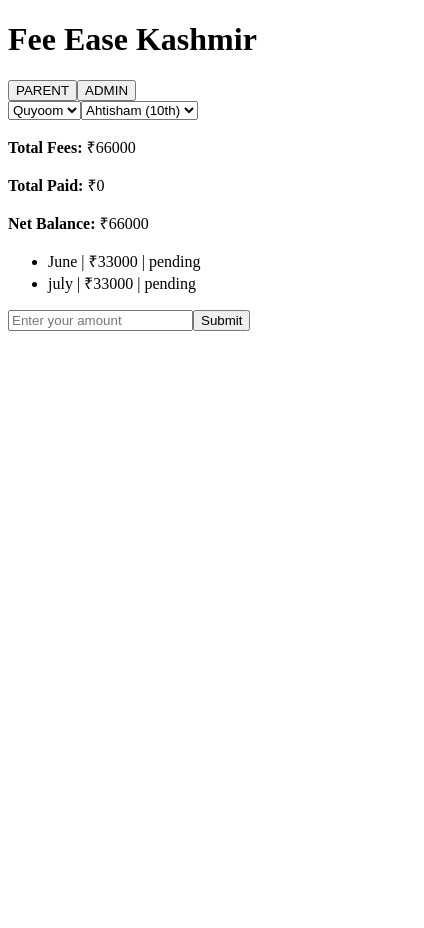
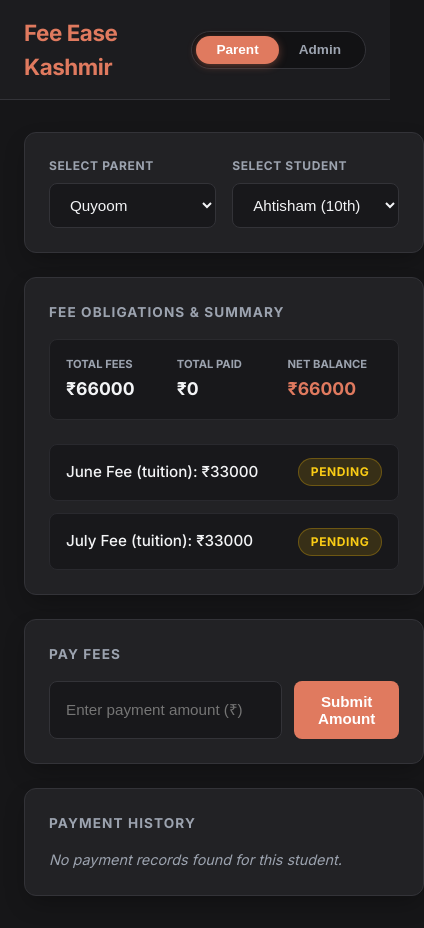
Before and after one commit to Ahtisham-1/fee-ease-react, a React (Vite) app: page / in a window 390 px wide. Shown: the whole page, 424 px wide, since content can reach past the window. Before the commit the page ends 844 px from the top, so only its background shows below. Built offline with nearby package versions, Linux system fonts and the light colour scheme.

Commit message:
style: apply modern dark mode theme and responsive grid layout

```diff
--- a/src/App.tsx
+++ b/src/App.tsx
@@ -52,7 +52,7 @@ const feeObligations = [
     id: "f2",
     studentId: "s1",
     feeAmount: 33000,
-    month: "july",
+    month: "July",
     feeType: "tuition",
     feeStatus: "pending",
   },
@@ -73,6 +73,7 @@ const feeObligations = [
     feeStatus: "paid",
   },
 ];
+
 function App() {
   const [role, setRole] = useState<Role>("parent");
   const [selectedParent, setSelectedParent] = useState("p1");
@@ -90,11 +91,11 @@ function App() {
       minute: "2-digit",
       hour12: true,
     });
-    // Format and fix the AM/PM spacing
+
     const result = formatter
       .format(date)
-      .replace(" am", "AM")
-      .replace(" pm", "PM");
+      .replace(" am", " AM")
+      .replace(" pm", " PM");
 
     const paymentObject = {
       id: `pay-${Date.now()}`,
@@ -125,6 +126,7 @@ function App() {
     );
     setSelectedStudent(filteredStudent[0].id);
   }
+
   const totalFees = filteredFeeObligations.reduce(
     (acc, curr) => acc + curr.feeAmount,
     0,
@@ -136,8 +138,13 @@ function App() {
   const currentNetBalance = totalFees - totalPaid;
 
   return (
-    <>
+    <div className="app-container">
       <Header activeRole={role} onSelectRole={setRole} />
+
+      <main className="main-content">
+        {role === "parent" ? (
+          <div className="parent-grid">
+            <div className="column-left">
               <ParentStudentSelector
                 parents={parents}
                 students={filteredStudents}
@@ -150,13 +157,26 @@ function App() {
                 feeObligation={filteredFeeObligations}
                 payments={filteredPayments}
               />
-
               <PayFeesForm
                 onSubmitPayment={handlePaymentSubmit}
                 netbalance={currentNetBalance}
               />
+            </div>
+
+            <div className="column-right">
               <PaymentHistory payments={filteredPayments} />
-    </>
+            </div>
+          </div>
+        ) : (
+          <div className="card">
+            <div className="card-title">ADMIN DASHBOARD</div>
+            <p style={{ color: "var(--text-secondary)" }}>
+              Admin Dashboard components coming next...
+            </p>
+          </div>
+        )}
+      </main>
+    </div>
   );
 }
 
--- a/src/components/FeeDetail.tsx
+++ b/src/components/FeeDetail.tsx
@@ -30,30 +30,40 @@ function FeeDetail({ feeObligation, payments }: FeeDetailProps) {
   let remainingMoney = totalPaid;
 
   return (
-    <div>
-      <div>
-        <p>
-          <strong>Total Fees:</strong> ₹{totalFees}
-        </p>
+    <div className="card">
+      <div className="card-title">FEE OBLIGATIONS & SUMMARY</div>
 
-        <p>
-          <strong>Total Paid:</strong> ₹{totalPaid}
-        </p>
+      <div className="summary-stats">
+        <div className="stat-box">
+          <span className="stat-label">TOTAL FEES</span>
+          <span className="stat-value">₹{totalFees}</span>
+        </div>
+        <div className="stat-box">
+          <span className="stat-label">TOTAL PAID</span>
+          <span className="stat-value">₹{totalPaid}</span>
+        </div>
+        <div className="stat-box">
+          <span className="stat-label">NET BALANCE</span>
+          <span className="stat-value balance">₹{netBalance}</span>
+        </div>
+      </div>
 
-        <p>
-          <strong>Net Balance:</strong> ₹{netBalance}
-        </p>
-      </div>
-      <ul>
+      <ul className="month-list">
         {feeObligation.map((list) => {
           const isPaid = remainingMoney >= list.feeAmount;
           if (isPaid) {
             remainingMoney = remainingMoney - list.feeAmount;
           }
           const currentStatus = isPaid ? "paid" : "pending";
+
           return (
-            <li key={list.id}>
-              {list.month} | ₹{list.feeAmount} | {currentStatus}
+            <li key={list.id} className="month-item">
+              <span className="month-info">
+                {list.month} Fee ({list.feeType}): ₹{list.feeAmount}
+              </span>
+              <span className={`status-badge ${currentStatus}`}>
+                {currentStatus}
+              </span>
             </li>
           );
         })}
--- a/src/components/Header.tsx
+++ b/src/components/Header.tsx
@@ -4,13 +4,28 @@ export interface HeaderProps {
   activeRole: Role;
   onSelectRole: (role: Role) => void;
 }
+
 function Header({ activeRole, onSelectRole }: HeaderProps) {
   return (
-    <>
-      <h1>Fee Ease Kashmir</h1>
-      <button onClick={() => onSelectRole("parent")}>PARENT</button>
-      <button onClick={() => onSelectRole("admin")}>ADMIN</button>
-    </>
+    <header className="header-bar">
+      <div className="header-inner">
+        <h1 className="header-title">Fee Ease Kashmir</h1>
+        <div className="role-switcher">
+          <button
+            className={`role-btn ${activeRole === "parent" ? "active" : ""}`}
+            onClick={() => onSelectRole("parent")}
+          >
+            Parent
+          </button>
+          <button
+            className={`role-btn ${activeRole === "admin" ? "active" : ""}`}
+            onClick={() => onSelectRole("admin")}
+          >
+            Admin
+          </button>
+        </div>
+      </div>
+    </header>
   );
 }
 
--- a/src/components/ParentStudentSelector.tsx
+++ b/src/components/ParentStudentSelector.tsx
@@ -2,12 +2,14 @@ export interface Parent {
   id: string;
   name: string;
 }
+
 export interface Student {
   id: string;
   name: string;
   parentId: string;
   gradeName: string;
 }
+
 export interface ParentStudentSelectorProps {
   parents: Parent[];
   students: Student[];
@@ -16,7 +18,6 @@ export interface ParentStudentSelectorProps {
   onSelectParent: (parentId: string) => void;
   onSelectStudent: (studentId: string) => void;
 }
-
 
 function ParentStudentSelector({
   parents,
@@ -27,9 +28,12 @@ function ParentStudentSelector({
   onSelectStudent,
 }: ParentStudentSelectorProps) {
   return (
-    <>
-      <div>
+    <div className="card">
+      <div className="selector-group">
+        <div className="selector-field">
+          <label className="selector-label">SELECT PARENT</label>
           <select
+            className="custom-select"
             value={selectedParentId}
             onChange={(e) => onSelectParent(e.target.value)}
           >
@@ -39,8 +43,12 @@ function ParentStudentSelector({
               </option>
             ))}
           </select>
+        </div>
 
+        <div className="selector-field">
+          <label className="selector-label">SELECT STUDENT</label>
           <select
+            className="custom-select"
             value={selectedStudentId}
             onChange={(e) => onSelectStudent(e.target.value)}
           >
@@ -51,7 +59,8 @@ function ParentStudentSelector({
             ))}
           </select>
         </div>
-    </>
+      </div>
+    </div>
   );
 }
 
--- a/src/components/PayFeesForm.tsx
+++ b/src/components/PayFeesForm.tsx
@@ -1,10 +1,12 @@
 import { useState } from "react";
+
 export interface Payment {
   amount: number;
   dateTime: string;
   belongsTo: string;
   id: string;
 }
+
 export interface PayFeesFormProps {
   onSubmitPayment: (amount: number) => void;
   netbalance: number;
@@ -26,19 +28,24 @@ function PayFeesForm({ onSubmitPayment, netbalance }: PayFeesFormProps) {
       setInputAmount("");
     }
   }
+
   return (
-    <>
-      <form onSubmit={handlePayment}>
+    <div className="card">
+      <div className="card-title">PAY FEES</div>
+      <form onSubmit={handlePayment} className="pay-form">
         <input
           type="number"
-          placeholder="Enter your amount"
+          className="pay-input"
+          placeholder="Enter payment amount (₹)"
           value={inputAmount}
           onChange={(e) => setInputAmount(e.target.value)}
         />
-
-        <button>Submit</button>
+        <button type="submit" className="pay-btn">
+          Submit Amount
+        </button>
       </form>
-    </>
+    </div>
   );
 }
+
 export default PayFeesForm;
--- a/src/components/PaymentHistory.tsx
+++ b/src/components/PaymentHistory.tsx
@@ -1,4 +1,3 @@
-import PayFeesForm from "./PayFeesForm";
 import type { Payment } from "../components/PayFeesForm";
 
 interface PaymentHistoryProps {
@@ -7,17 +6,22 @@ interface PaymentHistoryProps {
 
 function PaymentHistory({ payments }: PaymentHistoryProps) {
   return (
-    <>
-      <div>
-        <ul>
-          {payments.map((items) => (
-            <li key={items.id}>
-              Payment History: Rs:{items.amount} | {items.dateTime}
+    <div className="card">
+      <div className="card-title">PAYMENT HISTORY</div>
+      {payments.length === 0 ? (
+        <p className="empty-history">No payment records found for this student.</p>
+      ) : (
+        <ul className="history-list">
+          {payments.map((item) => (
+            <li key={item.id} className="history-item">
+              <span className="history-amount">₹{item.amount}</span>
+              <span className="history-date">{item.dateTime}</span>
             </li>
           ))}
         </ul>
-      </div>
-    </>
+      )}
+    </div>
   );
 }
+
 export default PaymentHistory;
--- a/src/index.css
+++ b/src/index.css
@@ -1 +1,326 @@
-/* @import "tailwindcss"; */
+@import url('https://fonts.googleapis.com/css2?family=Inter:wght@400;500;600;700&display=swap');
+
+:root {
+  --bg-color: #161618;
+  --card-bg: #222225;
+  --card-border: #333338;
+  --accent-color: #e07a5f;
+  --accent-hover: #f28f79;
+  --text-primary: #f3f4f6;
+  --text-secondary: #9ca3af;
+  --success-color: #22c55e;
+  --warning-color: #eab308;
+  --radius: 12px;
+}
+
+* {
+  box-sizing: border-box;
+  margin: 0;
+  padding: 0;
+}
+
+body {
+  background-color: var(--bg-color);
+  color: var(--text-primary);
+  font-family: 'Inter', system-ui, -apple-system, BlinkMacSystemFont, sans-serif;
+  min-height: 100vh;
+  line-height: 1.5;
+}
+
+/* Layout */
+.app-container {
+  min-height: 100vh;
+  display: flex;
+  flex-direction: column;
+}
+
+.main-content {
+  max-width: 1200px;
+  width: 100%;
+  margin: 0 auto;
+  padding: 2rem 1.5rem;
+}
+
+.parent-grid {
+  display: grid;
+  grid-template-columns: 1fr 1fr;
+  gap: 1.5rem;
+}
+
+@media (max-width: 850px) {
+  .parent-grid {
+    grid-template-columns: 1fr;
+  }
+}
+
+.column-left {
+  display: flex;
+  flex-direction: column;
+  gap: 1.5rem;
+}
+
+.column-right {
+  display: flex;
+  flex-direction: column;
+  gap: 1.5rem;
+}
+
+/* Card Styling */
+.card {
+  background-color: var(--card-bg);
+  border: 1px solid var(--card-border);
+  border-radius: var(--radius);
+  padding: 1.5rem;
+  box-shadow: 0 10px 25px -5px rgba(0, 0, 0, 0.3);
+  transition: transform 0.2s ease, border-color 0.2s ease;
+}
+
+.card-title {
+  font-size: 0.85rem;
+  font-weight: 700;
+  text-transform: uppercase;
+  letter-spacing: 0.08em;
+  color: var(--text-secondary);
+  margin-bottom: 1rem;
+}
+
+/* Header Component */
+.header-bar {
+  background-color: #1c1c1f;
+  border-bottom: 1px solid var(--card-border);
+  padding: 1rem 1.5rem;
+}
+
+.header-inner {
+  max-width: 1200px;
+  margin: 0 auto;
+  display: flex;
+  justify-content: space-between;
+  align-items: center;
+}
+
+.header-title {
+  font-size: 1.4rem;
+  font-weight: 700;
+  color: var(--accent-color);
+  letter-spacing: -0.02em;
+}
+
+.role-switcher {
+  display: flex;
+  background-color: #121214;
+  padding: 4px;
+  border-radius: 9999px;
+  border: 1px solid var(--card-border);
+}
+
+.role-btn {
+  background: transparent;
+  border: none;
+  color: var(--text-secondary);
+  padding: 0.4rem 1.25rem;
+  border-radius: 9999px;
+  font-weight: 600;
+  font-size: 0.85rem;
+  cursor: pointer;
+  transition: all 0.2s ease;
+}
+
+.role-btn.active {
+  background-color: var(--accent-color);
+  color: #ffffff;
+  box-shadow: 0 2px 8px rgba(224, 122, 95, 0.4);
+}
+
+/* Selector Component */
+.selector-group {
+  display: flex;
+  gap: 1rem;
+}
+
+.selector-field {
+  flex: 1;
+  display: flex;
+  flex-direction: column;
+  gap: 0.5rem;
+}
+
+.selector-label {
+  font-size: 0.75rem;
+  font-weight: 700;
+  text-transform: uppercase;
+  color: var(--text-secondary);
+  letter-spacing: 0.05em;
+}
+
+.custom-select {
+  width: 100%;
+  background-color: #18181b;
+  border: 1px solid var(--card-border);
+  color: var(--text-primary);
+  padding: 0.75rem 1rem;
+  border-radius: 8px;
+  font-size: 0.95rem;
+  outline: none;
+  cursor: pointer;
+  transition: border-color 0.2s ease;
+}
+
+.custom-select:focus {
+  border-color: var(--accent-color);
+}
+
+/* Fee Detail Component */
+.summary-stats {
+  display: grid;
+  grid-template-columns: repeat(3, 1fr);
+  gap: 1rem;
+  margin-bottom: 1.5rem;
+  background: #18181b;
+  padding: 1rem;
+  border-radius: 8px;
+  border: 1px solid #2a2a2e;
+}
+
+.stat-box {
+  display: flex;
+  flex-direction: column;
+}
+
+.stat-label {
+  font-size: 0.7rem;
+  font-weight: 700;
+  text-transform: uppercase;
+  color: var(--text-secondary);
+}
+
+.stat-value {
+  font-size: 1.1rem;
+  font-weight: 700;
+  color: var(--text-primary);
+  margin-top: 0.25rem;
+}
+
+.stat-value.balance {
+  color: var(--accent-color);
+}
+
+.month-list {
+  list-style: none;
+  display: flex;
+  flex-direction: column;
+  gap: 0.75rem;
+}
+
+.month-item {
+  display: flex;
+  justify-content: space-between;
+  align-items: center;
+  background-color: #18181b;
+  border: 1px solid #29292e;
+  padding: 0.85rem 1rem;
+  border-radius: 8px;
+}
+
+.month-info {
+  font-size: 0.95rem;
+  font-weight: 500;
+}
+
+.status-badge {
+  font-size: 0.75rem;
+  font-weight: 700;
+  text-transform: uppercase;
+  padding: 0.25rem 0.75rem;
+  border-radius: 9999px;
+  letter-spacing: 0.05em;
+}
+
+.status-badge.paid {
+  background-color: rgba(34, 197, 94, 0.15);
+  color: #4ade80;
+  border: 1px solid rgba(34, 197, 94, 0.3);
+}
+
+.status-badge.pending {
+  background-color: rgba(234, 179, 8, 0.15);
+  color: #facc15;
+  border: 1px solid rgba(234, 179, 8, 0.3);
+}
+
+/* Pay Form Component */
+.pay-form {
+  display: flex;
+  gap: 0.75rem;
+}
+
+.pay-input {
+  flex: 1;
+  background-color: #18181b;
+  border: 1px solid var(--card-border);
+  color: var(--text-primary);
+  padding: 0.75rem 1rem;
+  border-radius: 8px;
+  font-size: 0.95rem;
+  outline: none;
+  transition: border-color 0.2s ease;
+}
+
+.pay-input:focus {
+  border-color: var(--accent-color);
+}
+
+.pay-btn {
+  background-color: var(--accent-color);
+  color: #ffffff;
+  border: none;
+  padding: 0.75rem 1.5rem;
+  border-radius: 8px;
+  font-weight: 600;
+  font-size: 0.95rem;
+  cursor: pointer;
+  transition: background-color 0.2s ease, transform 0.1s ease;
+}
+
+.pay-btn:hover {
+  background-color: var(--accent-hover);
+}
+
+.pay-btn:active {
+  transform: scale(0.98);
+}
+
+/* Payment History Component */
+.history-list {
+  list-style: none;
+  display: flex;
+  flex-direction: column;
+  gap: 0.75rem;
+}
+
+.history-item {
+  display: flex;
+  justify-content: space-between;
+  align-items: center;
+  background-color: #18181b;
+  border: 1px solid #29292e;
+  padding: 0.85rem 1rem;
+  border-radius: 8px;
+}
+
+.history-amount {
+  font-weight: 700;
+  color: #4ade80;
+  font-size: 1rem;
+}
+
+.history-date {
+  font-size: 0.8rem;
+  color: var(--text-secondary);
+}
+
+.empty-history {
+  color: var(--text-secondary);
+  font-size: 0.9rem;
+  font-style: italic;
+}
```
Lines whose indentation alone changed are shown as unchanged.
